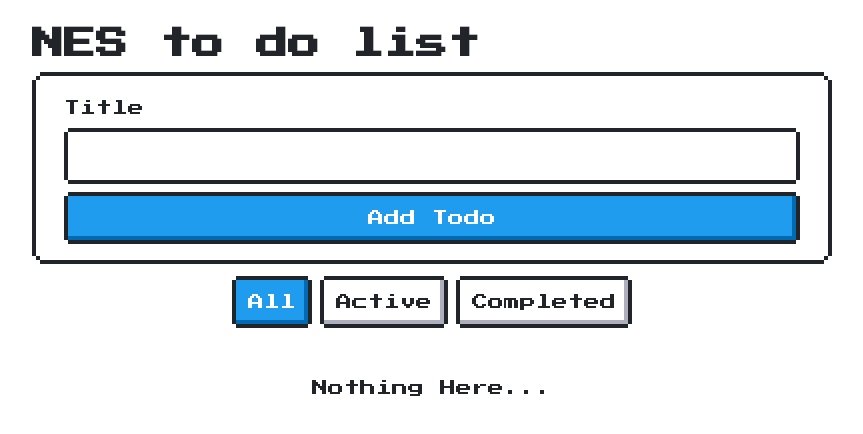
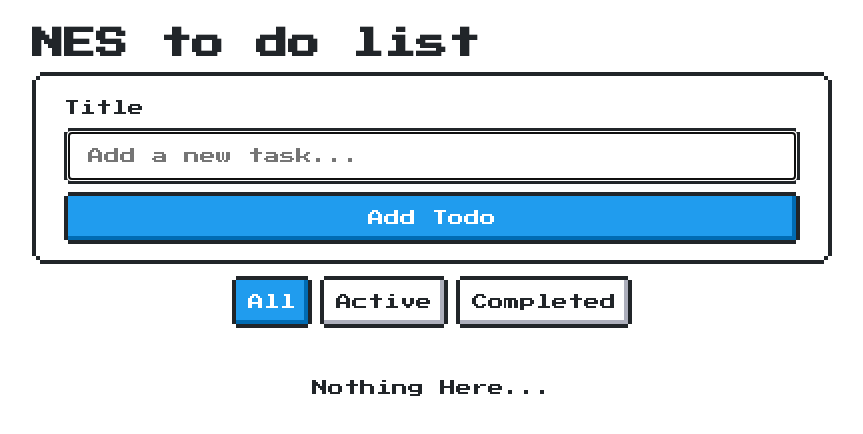
Before and after one commit to ZeroBl21/retro-todo-list, a React (Vite) app: page / in a window 1280 px wide. Shown: the top 434 px of the page, without its empty margins (208-1071 px from the left). Built offline with nearby package versions, Linux system fonts and the light colour scheme.

Commit message:
fix: Add placeholder and autofocus to TodoForm

```diff
--- a/src/componets/TodoForm/TodoForm.tsx
+++ b/src/componets/TodoForm/TodoForm.tsx
@@ -73,6 +73,8 @@ const TodoForm = (props: Props) => {
           onChange={handleChange}
           id='dark_field'
           className='nes-input'
+          placeholder='Add a new task...'
+          autoFocus
         />
       </div>
       <button className='nes-btn is-primary'>
```
Also changed, not shown: package.json (+6 -2 lines), 1 other file (tests, documents, lock files or other folders).
